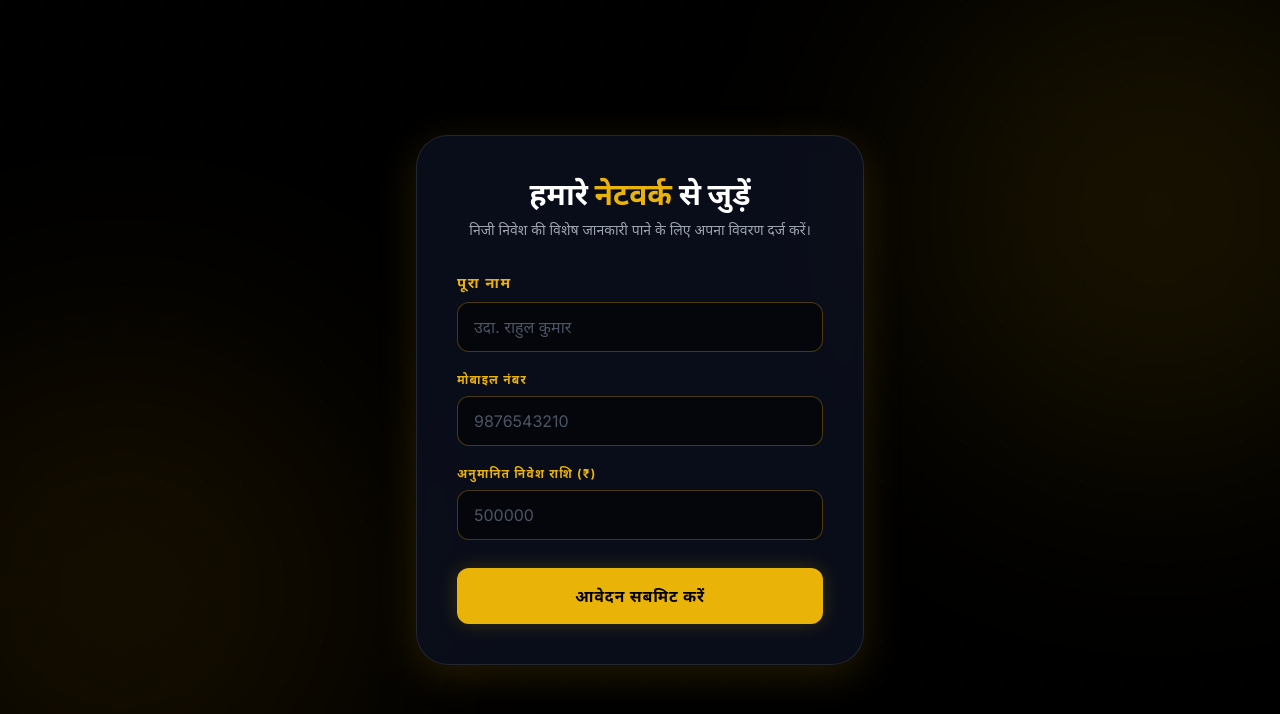
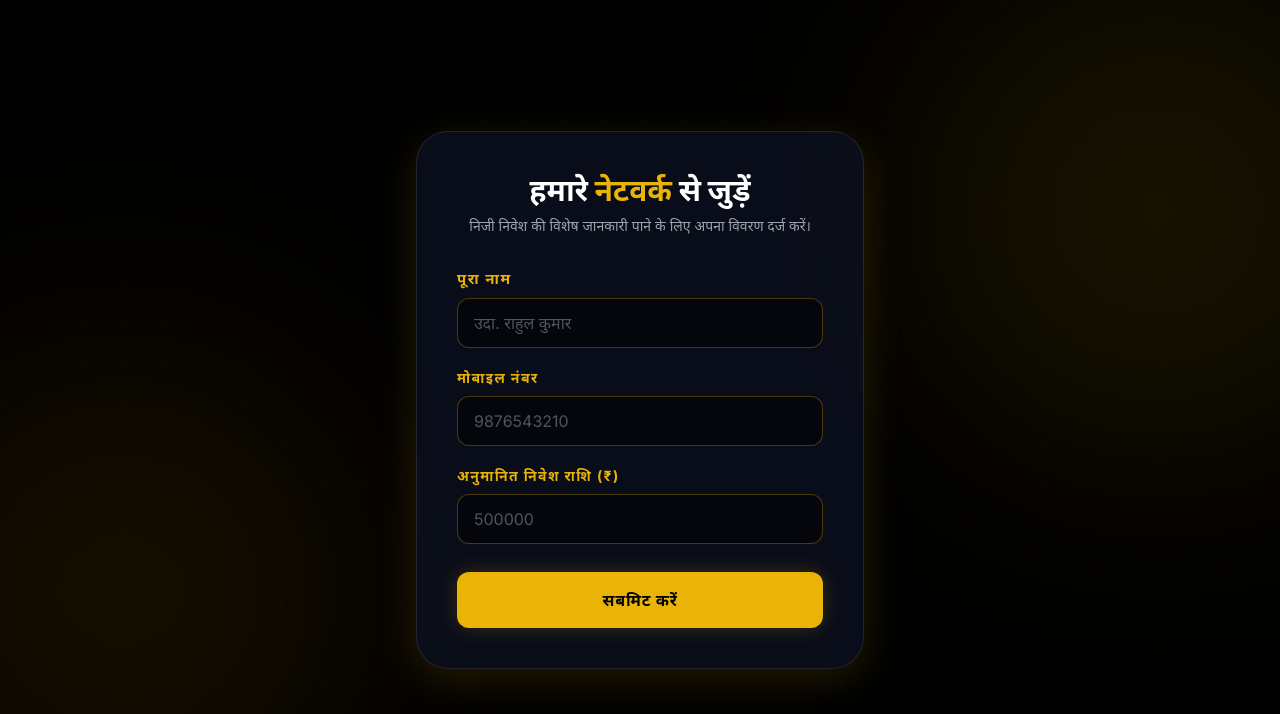
Before and after one commit to SurajSingh90810/WhatsappComm_mlm-Dictionary, a React (Vite) app: page /form in a window 1280 px wide. Shown: the top 714 px of the page. Built offline with nearby package versions, Linux system fonts and the light colour scheme.

Commit message:
size hindi

```diff
--- a/src/Form.tsx
+++ b/src/Form.tsx
@@ -138,7 +138,7 @@ const Form = () => {
 
             {/* Mobile Input */}
             <div>
-              <label className="text-yellow-500 text-[10px] sm:text-xs font-bold tracking-widest uppercase block mb-2">
+              <label className="text-yellow-500 text-[15px] sm:text-sm font-bold tracking-widest uppercase block mb-2">
                 मोबाइल नंबर
               </label>
               <input
@@ -160,7 +160,7 @@ const Form = () => {
 
             {/* Investment Input */}
             <div>
-              <label className="text-yellow-500 text-[10px] sm:text-xs font-bold tracking-widest uppercase block mb-2">
+              <label className="text-yellow-500 text-[15px] sm:text-sm font-bold tracking-widest uppercase block mb-2">
                 अनुमानित निवेश राशि (₹)
               </label>
               <input
@@ -245,7 +245,7 @@ const Form = () => {
                     ? "प्रक्रिया चल रही है..."
                     : isSubmitted
                       ? "सबमिट हो गया!"
-                      : "आवेदन सबमिट करें"}
+                      : "सबमिट करें"}
                 </span>
               </button>
             </div>
```
